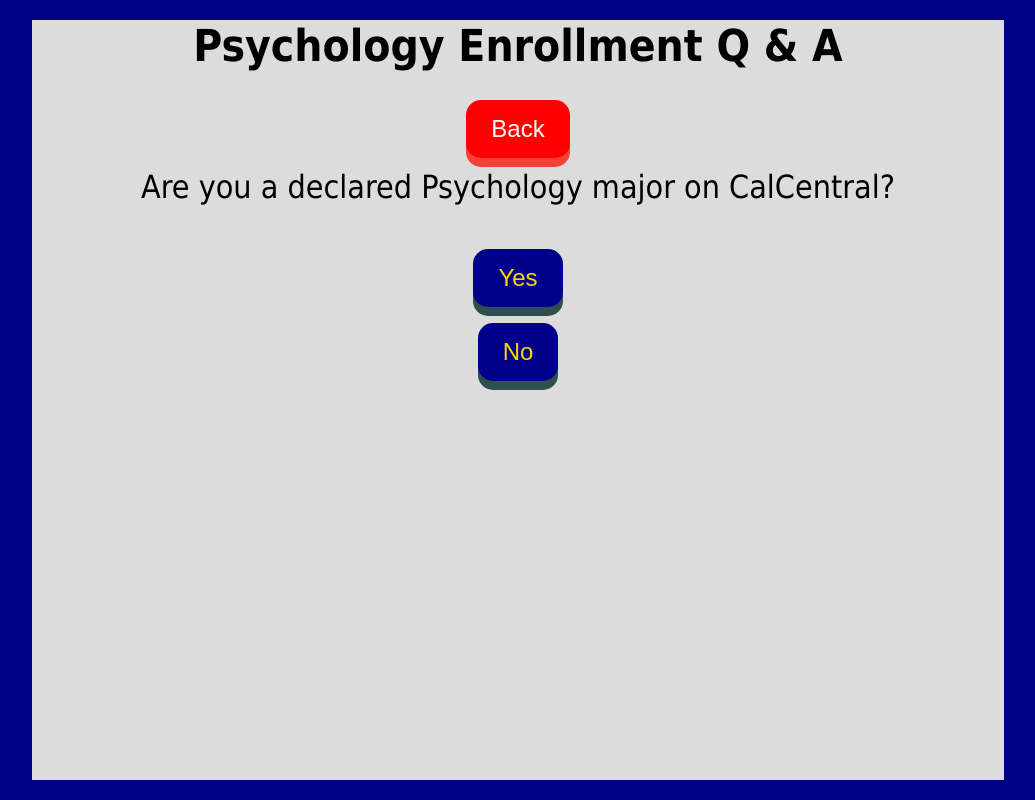
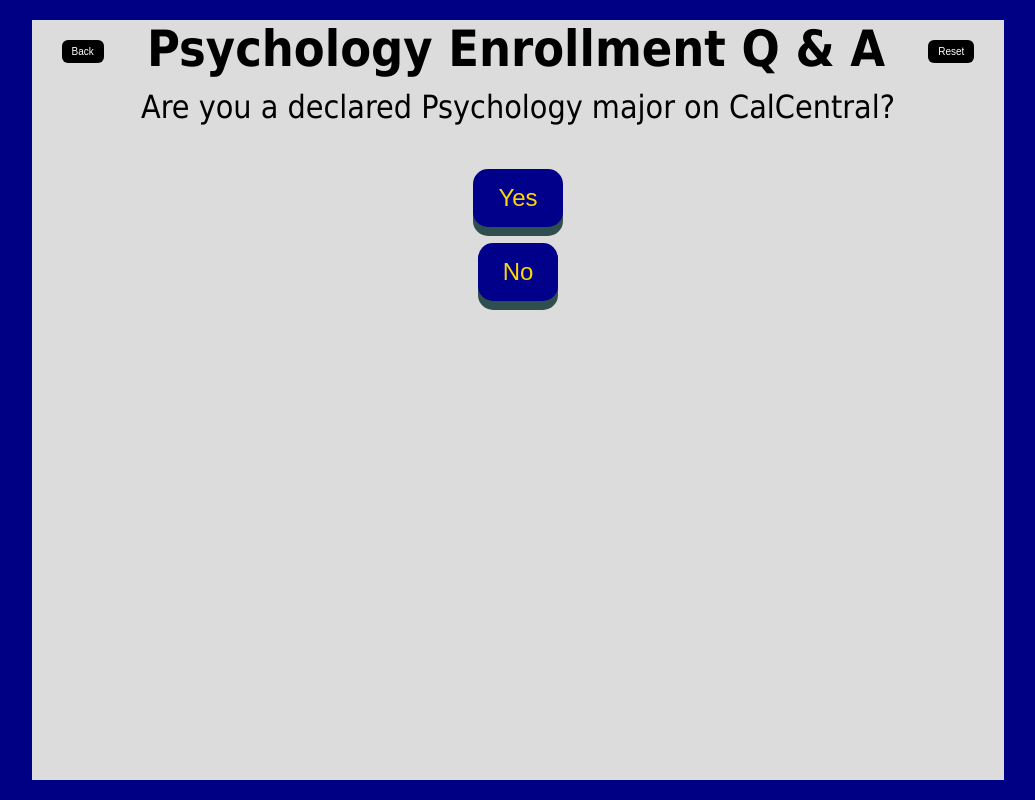
Before and after one commit to kylesu98/psychsso, a plain HTML site: page index.html in a window 1280 px wide. Both pictures are taken after a click on the button "Phase 1". Shown: the whole page, without its empty margins (122-1157 px from the left). Drawn offline with Linux system fonts and the light colour scheme.

Commit message:
added reset button

```diff
--- a/index.css
+++ b/index.css
@@ -1,6 +1,10 @@
 html{
   background-color: #000085;
   margin-top: 20px;
+}
+heading{
+  font-size: 50;
+  font-weight: bold;
 }
 body {
   font-family: Tahoma;
@@ -33,10 +37,37 @@
   font: Times;
 }
 
-.back {background-color: red;
+.back {background-color: black;
       box-shadow: 0 9px #f44336;
       visibility: hidden;
-      color: white;} /* Red */
+      color: white;
+      padding: 6px 10px;
+      font-size: 10px;
+      box-shadow: none;
+      border: none;
+      cursor: pointer;
+      border-radius: 6px;
+      margin-left: 30px;
+      margin-top: 20px;
+      }
+
+.back:hover {background-color: #2F4F4F;}
+
+.reset {background-color: black;
+      box-shadow: 0 9px #f44336;
+      visibility: hidden;
+      color: white;
+      padding: 6px 10px;
+      font-size: 10px;
+      box-shadow: none;
+      border: none;
+      cursor: pointer;
+      border-radius: 6px;
+      margin-right: 30px;
+      margin-top: 20px;
+    }
+
+.reset:hover {background-color: #2F4F4F;}
 
 .button:hover {background-color: #2F4F4F;}
 
--- a/index.html
+++ b/index.html
@@ -3,9 +3,11 @@
         <link rel="stylesheet" href="index.css"></link>
         <script src="javascript.js"></script>
     </head>
+    <button class="back" value = 'root' id = 'back' onclick="goBack(this.value);" style = "float: left">Back</button>
+         <heading>Psychology Enrollment Q & A </heading>
+         <button class="reset" value = 'other' id = 'reset' onclick="reset();" style = "float: right">Reset</button>
     <body>
-        <h1> Psychology Enrollment Q & A </h1>
-        <button class="button back" value = 'root' id = 'back' onclick="goBack(this.value);">Back</button>
+
         <div class="section">
             <a id = "text"> Hi, which phase of enrollment are you in currently? </a>
             <br>
--- a/javascript.js
+++ b/javascript.js
@@ -212,6 +212,7 @@
     document.getElementById('text').innerHTML = dict[value][display_index];
     document.getElementById('back').style.visibility = "visible";
     document.getElementById('back').value = dict[value][previous_state_index];
+    document.getElementById('reset').style.visibility = "visible"
     var counter = 0;
     while (counter < num_buttons){
        if (counter >= dict[value][num_responses_index]) {
@@ -298,5 +299,12 @@
     document.getElementById('back').value = dict[value][previous_state_index];
     if (document.getElementById('back').value == "root") {
         document.getElementById('back').style.visibility = "hidden";
+        document.getElementById('reset').style.visibility = "hidden";
     }
 }
+function reset(){
+    goBack("Main");
+    if (document.getElementById('back').value == "root") {
+        document.getElementById('reset').style.visibility = "hidden";
+    }
+}
```
